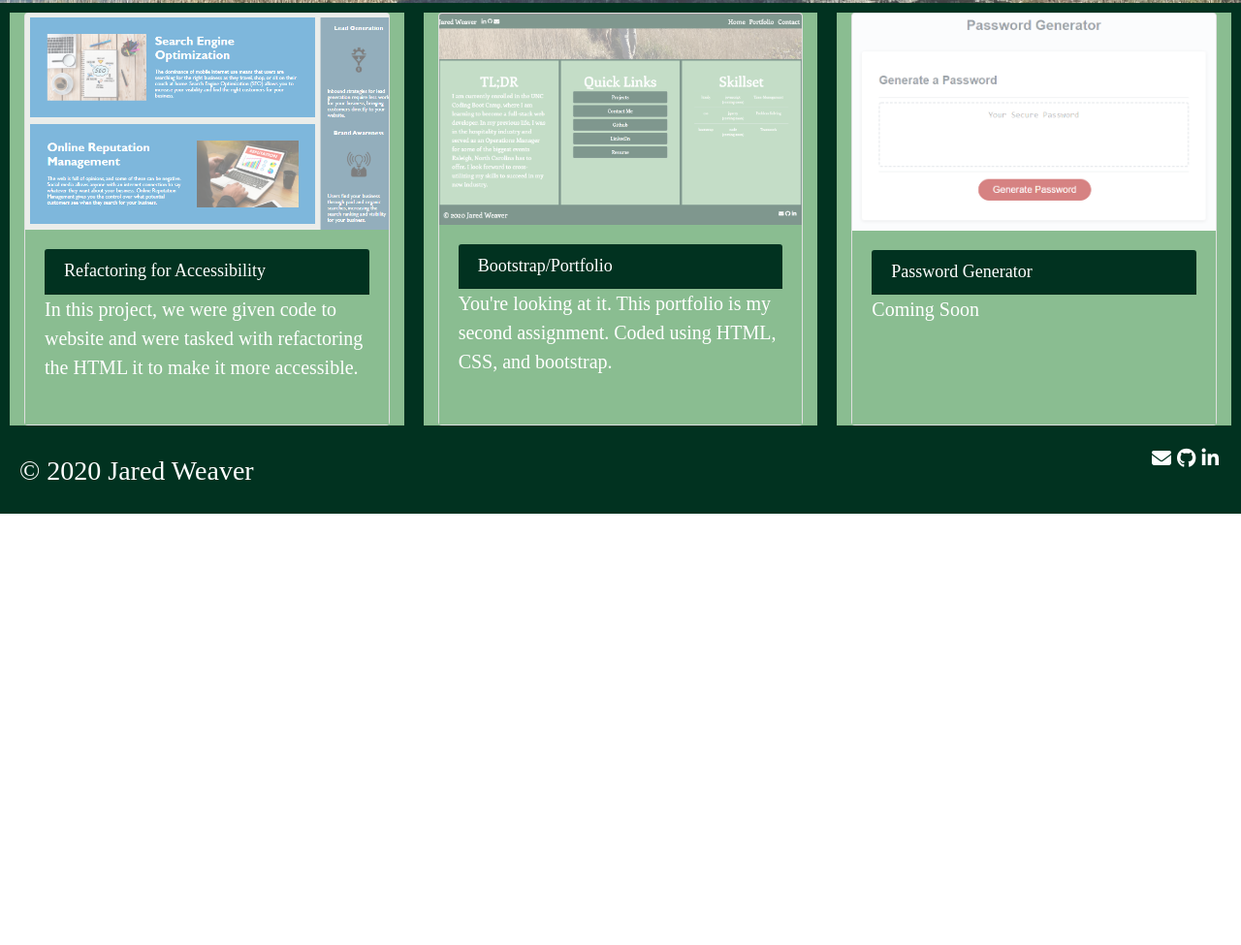
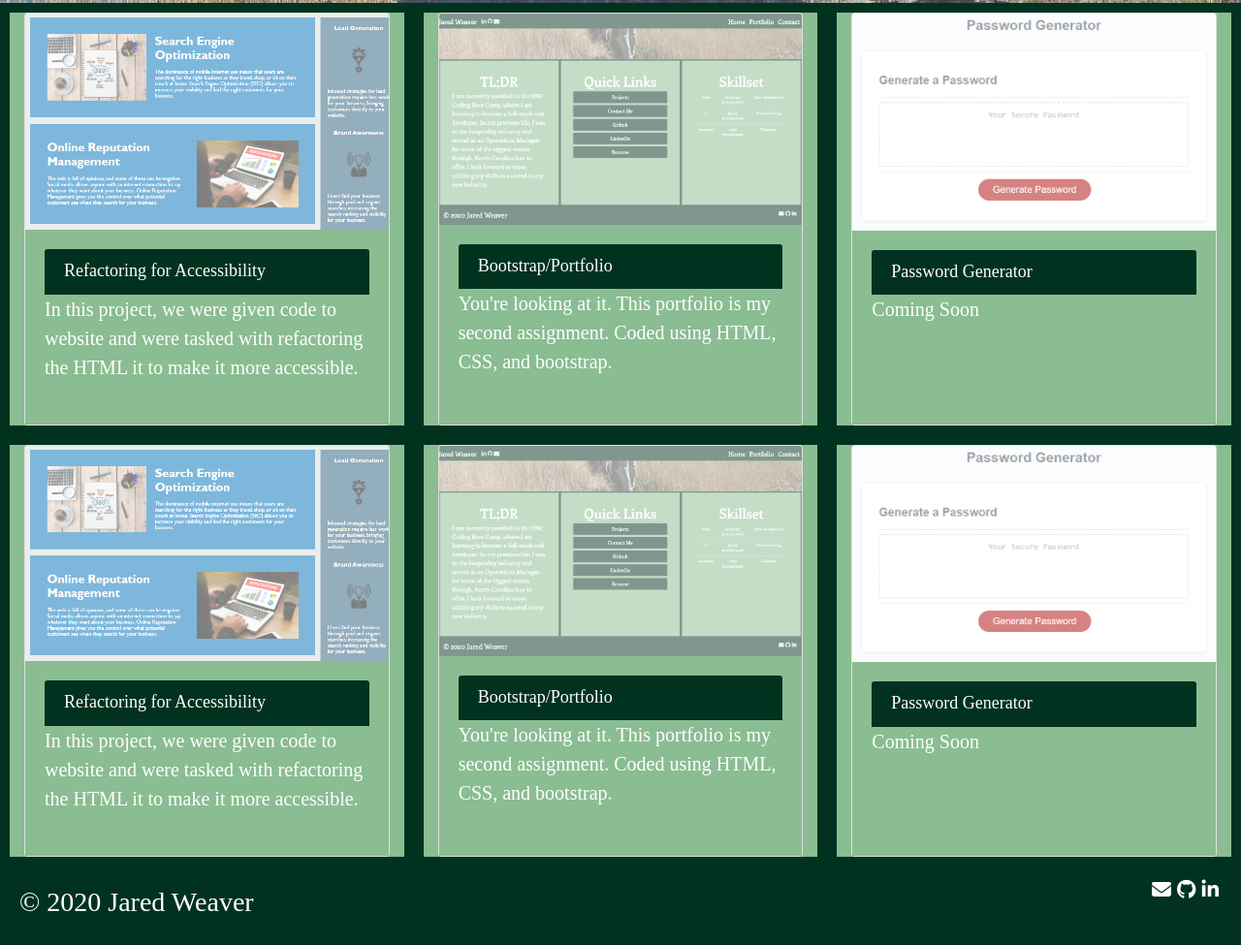
Before and after one commit to JaredWeaver/JaredWeaver.github.io, a plain HTML site: page portfolio.html in a window 1280 px wide. Shown: the part 555-1530 px from the top of the page at 97% size. Before the commit the page ends 1085 px from the top, so only its background shows below. Drawn offline with nearby package versions, Linux system fonts and the light colour scheme; a web font is replaced by a local one.

Commit message:
updated resume

```diff
--- a/portfolio.html
+++ b/portfolio.html
@@ -87,6 +87,37 @@
         </div>
       </div>
     </section>
+    <section class="container-fluid">
+      <div class="row mt-0 mb-0">
+        <div class="col-lg-4">
+          <div class="card h-100 mb-4">
+          <a href="https://github.com/JaredWeaver/week-1-homework-html-css" target="_blank"><img class="card-img-top" src="assets/Images/week-1-project-screenshot.png" alt="Screenshot of a project where we refactored a website."></a>
+            <div class="card-body">
+              <h2 class="card-header">Refactoring for Accessibility</h2>
+              <p class="card-text">In this project, we were given code to website and were tasked with refactoring the HTML it to make it more accessible.</p>
+            </div>
+          </div>
+        </div>
+        <div class="col-lg-4">
+          <div class="card h-100 mb-4">
+            <a href="https://github.com/JaredWeaver/JaredWeaver.github.io" target="_blank"><img class="card-img-top" src="assets/Images/project-2.png" alt="Screenshot of this current website as it was my 2nd assignment."> </a>
+            <div class="card-body">
+              <h2 class="card-header">Bootstrap/Portfolio</h2>
+              <p class="card-text">You're looking at it. This portfolio is my second assignment. Coded using HTML, CSS, and bootstrap.</p>
+            </div>
+          </div>
+        </div>
+        <div class="col-lg-4">
+          <div class="card h-100 mb-4">
+            <a href="#"><img class="card-img-top" src="assets/Images/03-javascript-homework-demo.png" alt="Screenshot of Javascript Passwork Generator"> </a>
+            <div class="card-body">
+              <h2 class="card-header">Password Generator</h2>
+              <p class="card-text">Coming Soon</p>
+            </div>
+          </div>
+        </div>
+      </div>
+    </section>
   </main>
   <footer class="footer">
       <div class="row">
```
Also changed, not shown: index.html (+12 -11 lines), 1 other file.
